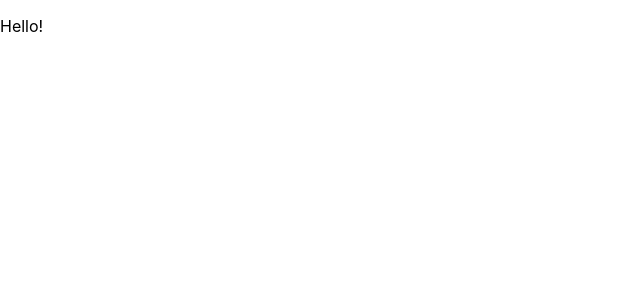
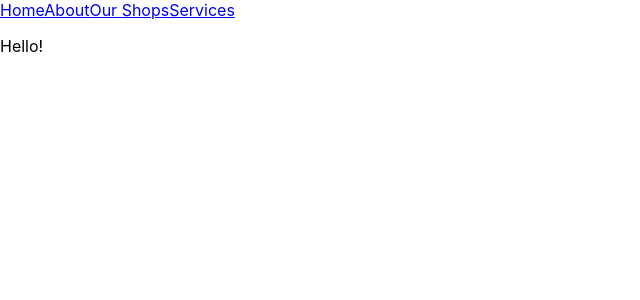
Before and after one commit to mmiller-19/MusicallyRepaired, a React (Create React App) app in the folder musically-repaired/: page / in a window 1280 px wide. Shown: the top 300 px of the page, without its empty margins (0-640 px from the left). Built offline with nearby package versions, Linux system fonts and the light colour scheme.

Commit message:
navigation component built

```diff
--- a/musically-repaired/package.json
+++ b/musically-repaired/package.json
@@ -8,6 +8,7 @@
     "@testing-library/user-event": "^13.5.0",
     "react": "^18.2.0",
     "react-dom": "^18.2.0",
+    "react-router-dom": "^6.9.0",
     "react-scripts": "5.0.1",
     "web-vitals": "^2.1.4"
   },
--- a/musically-repaired/src/App.js
+++ b/musically-repaired/src/App.js
@@ -1,10 +1,13 @@
 import './App.css';
+import { BrowserRouter, Routes, Route, useNavigate } from "react-router-dom";
+import Navigation from './components/Navigation';
 
 function App() {
   return (
-    <div className="App">
-        <p>Hello!</p>
-    </div>
+    <BrowserRouter>
+      <Navigation />
+      <p>Hello!</p>
+    </BrowserRouter>
   );
 }
 
--- /dev/null
+++ b/musically-repaired/src/components/Navigation.js
@@ -0,0 +1,13 @@
+import React from 'react';
+import { Link } from 'react-router-dom';
+
+export default function Navigation() {
+    return (
+        <div className='Nav'>
+           <Link to="">Home</Link>
+           <Link to="">About</Link>
+           <Link to="">Our Shops</Link>
+           <Link to="">Services</Link>
+        </div>
+    );
+};
```
Also changed, not shown: 1 other file (tests, documents, lock files or other folders).
